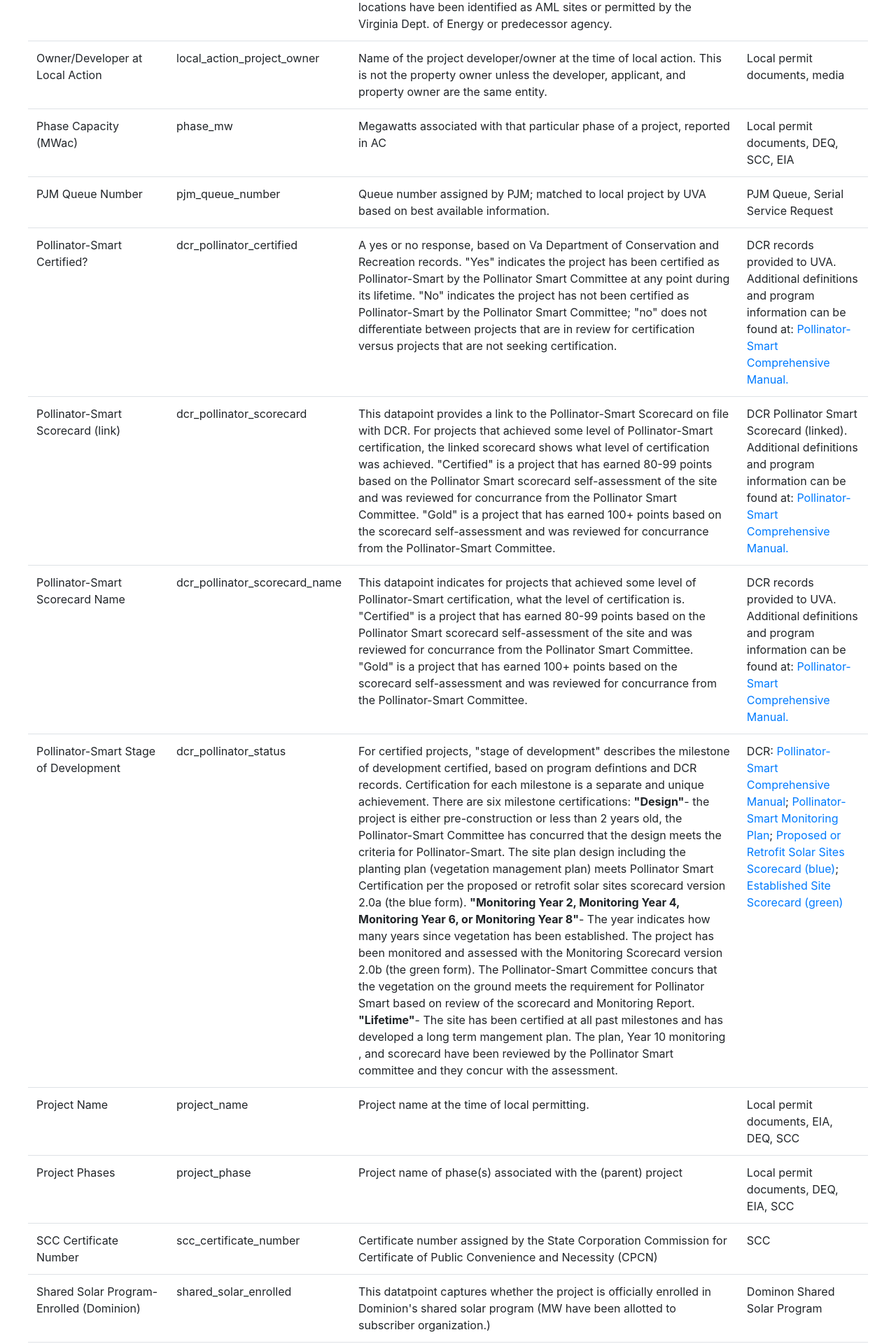
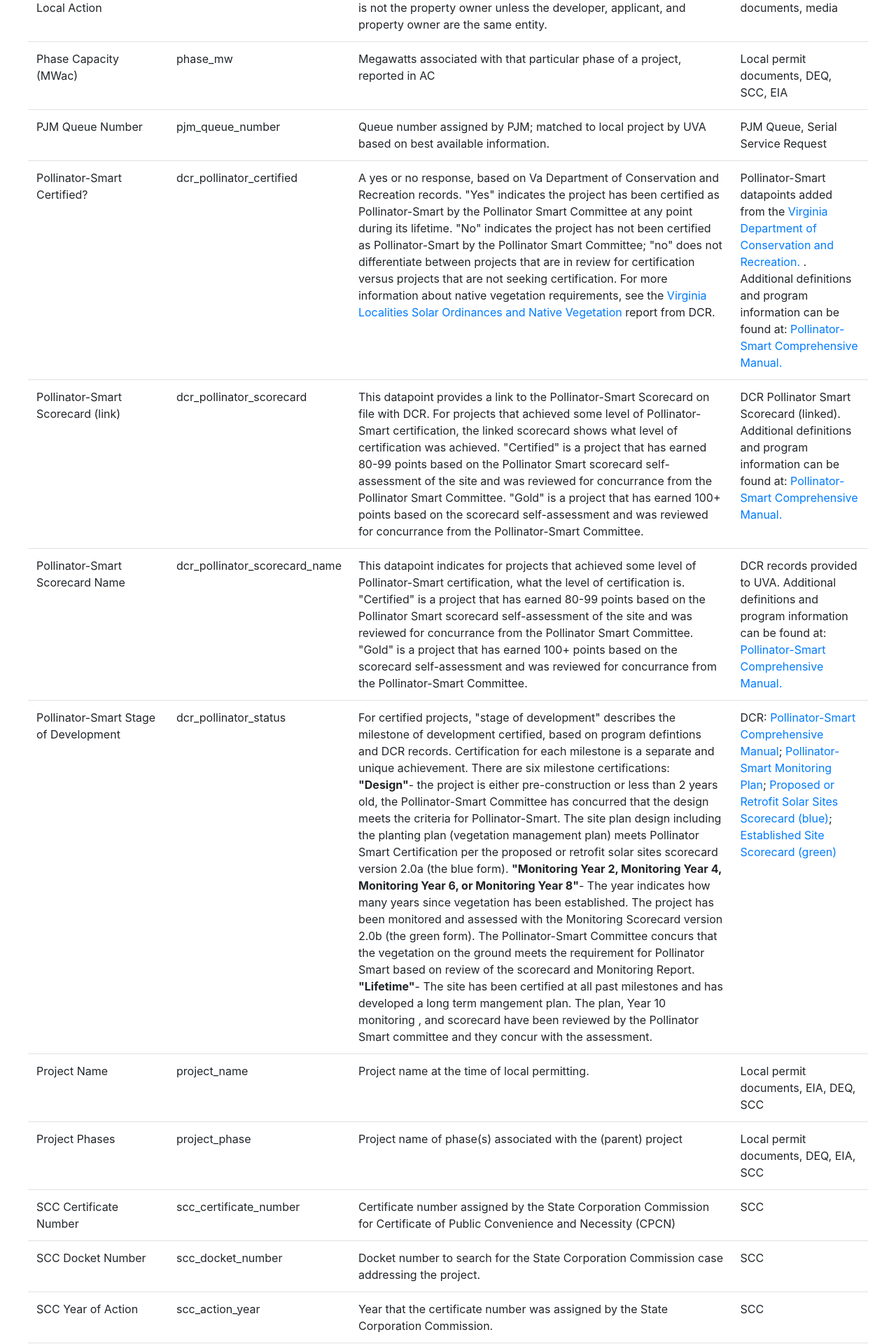
Before and after one commit to coopercenter/solar-database, a Django app: page /dictionary/ in a window 1280 px wide. Shown: the part 3040-4960 px from the top of the page at 70% size. Run offline with Django 4.2, Linux system fonts and the light colour scheme; data that the repository does not hold is empty; parts of the project's set-up code (start-up, migrations or seed data) failed here and were passed over; some libraries are stand-ins or nearby versions.

Commit message:
Q2 updates in development

```diff
--- a/database/models.py
+++ b/database/models.py
@@ -29,6 +29,7 @@ class LocalSolarPolicyData(models.Model):
 class SolarProjectData(models.Model):
     data_id = models.BigIntegerField(db_column='data_id', blank=True, null=False, primary_key=True)
     locality = models.TextField(db_column='locality', blank=True, null=True)
+    unit_of_government = models.TextField(db_column='unit_of_government', blank=True, null=True)
     region = models.TextField(db_column='region', blank=True, null=True)
     additional_localities = models.TextField(db_column='additional_localities', blank=True, null=True)
     project_name = models.TextField(db_column='project_name', blank=True, null=True)
@@ -54,6 +55,8 @@ class SolarProjectData(models.Model):
     siting_agreement_link = models.TextField(db_column='siting_agreement_link', blank=True, null=True)
     deq_permit_number = models.TextField(db_column='deq_permit_number', blank=True, null=True)
     scc_certificate_number = models.TextField(db_column='scc_certificate_number', blank=True, null=True)
+    scc_docket_number = models.TextField(db_column='scc_docket_number', blank=True, null=True)
+    scc_action_year = models.TextField(db_column='scc_action_year', blank=True, null=True)
     shared_solar_enrolled = models.TextField(db_column='shared_solar_enrolled', blank=True, null=True)
     mined_land = models.TextField(db_column='mined_land', blank=True, null=True)
     dcr_pollinator_certified = models.TextField(db_column='dcr_pollinator_certified',blank=True,null=True)
--- a/database/plotly_dash.py
+++ b/database/plotly_dash.py
@@ -512,7 +512,7 @@ dashapp.layout =  dbc.Container([
                       style={
                           'margin-left': 8,
                       }),
-            html.Div(html.P('Visualizations reflect all projects in the database as of March 11, 2025. Project Size map includes all projects regardless of local permit status. Hovertext labels on all maps and graphs provide supplemental information.'),
+            html.Div(html.P('Visualizations reflect all projects in the database as of June 18, 2025. Project Size map includes all projects regardless of local permit status. Hovertext labels on all maps and graphs provide supplemental information.'),
                      style={
                           'margin-left':8,
                           'width':1000
--- a/database/templates/database/base.html
+++ b/database/templates/database/base.html
@@ -46,7 +46,11 @@
                 <li class="nav-item px-2">
                   <a class="nav-link btn btn--blue-d" href="/data/">Data</a>  <!-- final button layer from styles.css -->
                 </li>
+                <li class="nav-item px-2">
                 <a class="nav-link btn btn--blue-d" href="/dictionary/">Dictionary</a>  <!-- final button layer from styles.css -->
+              </li>
+              <li class="nav-item px-2">
+                <a class="nav-link btn btn--blue-d" href="/support/">Support</a>  <!-- final button layer from styles.css -->
               </li>
               </ul>
             </div>
--- a/database/templates/database/dictionary.html
+++ b/database/templates/database/dictionary.html
@@ -11,7 +11,7 @@
                 <h1>Dictionary</h1>
                 <br>
                 <h4>Browse and Download the Solar Data Dictionary</h4>
-                <p><i>Current as of March 11, 2025</i></p>
+                <p><i>Current as of June 18, 2025</i></p>
                 <div>
                     <div style="line-height: 20%"><br></div>
                         <a class="btn btn-sm btn--blue-d" href="{% url 'export_dictionary_csv' %}" style="margin-right: 20px">Export Dictionary to CSV</a> <!-- btn-light and btn-sm originally from Bootstrap, final layer btn-small modified in styles.css to correct width -->
@@ -186,8 +186,8 @@
             <tr>
                 <td>Pollinator-Smart Certified?</td>
                 <td>dcr_pollinator_certified</td>
-                <td>A yes or no response, based on Va Department of Conservation and Recreation records. "Yes" indicates the project has been certified as Pollinator-Smart by the Pollinator Smart Committee at any point during its lifetime. "No" indicates the project has not been certified as Pollinator-Smart by the Pollinator Smart Committee; "no" does not differentiate between projects that are in review for certification versus projects that are not seeking certification.</td>
-                <td>DCR records provided to UVA. Additional definitions and program information can be found at: <a href="https://www.dcr.virginia.gov/natural-heritage/document/solar-site-comprehensive-manual.pdf">Pollinator-Smart Comprehensive Manual.</a></td>
+                <td>A yes or no response, based on Va Department of Conservation and Recreation records. "Yes" indicates the project has been certified as Pollinator-Smart by the Pollinator Smart Committee at any point during its lifetime. "No" indicates the project has not been certified as Pollinator-Smart by the Pollinator Smart Committee; "no" does not differentiate between projects that are in review for certification versus projects that are not seeking certification. For more information about native vegetation requirements, see the <a href="https://www.dcr.virginia.gov/natural-heritage/document/va-solarordin-natveg.pdf">Virginia Localities Solar Ordinances and Native Vegetation</a> report from DCR.</td>
+                <td>Pollinator-Smart datapoints added from the <a href="https://www.dcr.virginia.gov/natural-heritage/pollinator-smart"> Virginia Department of Conservation and Recreation. </a>. Additional definitions and program information can be found at: <a href="https://www.dcr.virginia.gov/natural-heritage/document/solar-site-comprehensive-manual.pdf">Pollinator-Smart Comprehensive Manual.</a></td>
             </tr>
             <tr>
                 <td>Pollinator-Smart Scorecard (link)</td>
@@ -226,6 +226,18 @@
                 <td>SCC</td>
             </tr>
             <tr>
+                <td>SCC Docket Number</td>
+                <td>scc_docket_number</td>
+                <td>Docket number to search for the State Corporation Commission case addressing the project.</td>
+                <td>SCC</td>
+            </tr>
+            <tr>
+                <td>SCC Year of Action</td>
+                <td>scc_action_year</td>
+                <td>Year that the certificate number was assigned by the State Corporation Commission.</td>
+                <td>SCC</td>
+            </tr>
+            <tr>
                 <td>Shared Solar Program- Enrolled (Dominion)</td>
                 <td>shared_solar_enrolled</td>
                 <td>This datatpoint captures whether the project is officially enrolled in Dominion's shared solar program (MW have been allotted to subscriber organization.)</td>
--- a/database/templates/database/project.html
+++ b/database/templates/database/project.html
@@ -43,7 +43,7 @@
                     Project Overview
                 </h6>
                 <div class="card-body">
-                    <div><b>Locality</b> <br> {{ object.locality }}</div>
+                    <div><b>Locality</b> <br> {{ object.locality }} {{object.unit_of_government}}</div>
 
                     <div style="height: 12px;"></div>
                     <div><b>Additional Localities</b> <br>
--- a/database/urls.py
+++ b/database/urls.py
@@ -9,6 +9,7 @@ urlpatterns = [
     path('about/', views.about, name='database-about'),
     path('data/', views.data, name='database-data'),
     path('dictionary/', views.dictionary, name='database-dictionary'),
+    path('support/', views.support, name='database-support'),
     path('project/<pk>/', ProjectView.as_view(), name='database-project'),
     path('export-csv/', views.export_csv, name='export_csv'),
     path('export-dictionary-csv/', views.export_dictionary_csv, name='export_dictionary_csv'),
--- a/database/views.py
+++ b/database/views.py
@@ -74,6 +74,10 @@ def dictionary(request):
 
     return render(request, 'database/dictionary.html',context)
 
+def support(request):
+    return render(request, 'database/support.html')
+
+
 class ProjectView(DetailView):
     model = SolarProjectData
     template_name = 'database/project.html'
```
Also changed, not shown: database/templates/database/about.html (+10 -7 lines), database/templates/database/dash.html (+4 -4 lines), database/templates/database/data.html (+6 -4 lines), database/templates/database/support.html (added, +17 -0 lines), 1 other file.
